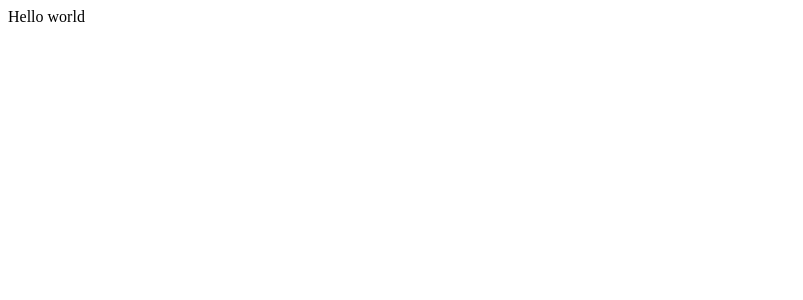
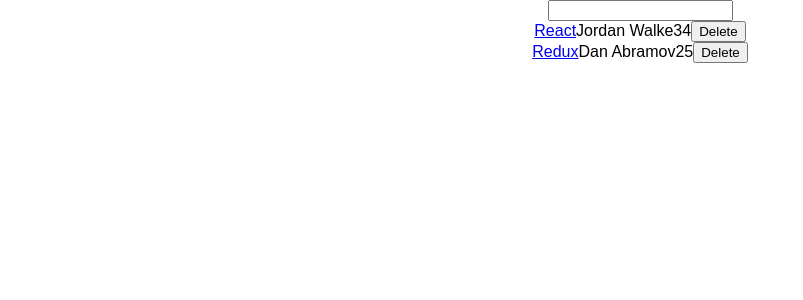
Before and after one commit to vladun13/Books_Library, a React (Create React App) app: page / in a window 1280 px wide. Shown: the top 300 px of the page, without its empty margins (0-803 px from the left). Built offline with nearby package versions, Linux system fonts and the light colour scheme.

Commit message:
second commit

```diff
--- /dev/null
+++ b/src/App.css
@@ -0,0 +1,28 @@
+.App {
+  text-align: center;
+}
+
+.App-logo {
+  animation: App-logo-spin infinite 20s linear;
+  height: 80px;
+}
+
+.App-header {
+  background-color: #222;
+  height: 150px;
+  padding: 20px;
+  color: white;
+}
+
+.App-title {
+  font-size: 1.5em;
+}
+
+.App-intro {
+  font-size: large;
+}
+
+@keyframes App-logo-spin {
+  from { transform: rotate(0deg); }
+  to { transform: rotate(360deg); }
+}
--- a/src/App.js
+++ b/src/App.js
@@ -1,5 +1,68 @@
-import React from 'react';
+import React, { Component } from 'react';
+import './App.css';
+import Table from './components/Table'
+import Search from './components/Search'
 
-const App = () => <div>Hello world</div>
+
+const list = [
+  {
+    title: 'React',
+    url: 'https:reactjs.org/',
+    author: 'Jordan Walke',
+    num_comments: 3,
+    points: 4,
+    objectID: 0,
+  },
+
+  {
+    title: 'Redux',
+    url: 'https:redux.js.org/',
+    author: 'Dan Abramov',
+    num_comments: 2,
+    points: 5,
+    objectID: 1,
+  },
+];
+
+class App extends Component {
+  constructor(props){
+    super(props);
+
+    this.state = {
+      list,
+      searchTerm: "",
+    };
+
+    this.onDismiss = this.onDismiss.bind(this);
+    this.onSearchChange = this.onSearchChange.bind(this);
+  }
+
+  onSearchChange(event){
+    this.setState({ searchTerm: event.target.value });
+  }
+
+  onDismiss(id) {
+    const isNotId = item => item.objectID !== id;
+    const updatedList = this.state.list.filter(isNotId);
+    this.setState({ list: updatedList });
+  }
+
+  render() {
+    const { searchTerm, list } = this.state;
+    return (
+      <div className="App">
+        <Search
+          value = {searchTerm}
+          onChange = {this.onSearchChange}
+        />
+        <Table
+          list = {list}
+          pattern = {searchTerm}
+          onDismiss = {this.onDismiss}
+        />
+      </div>
+    );
+  }
+}
 
 export default App;
--- /dev/null
+++ b/src/components/Search.jsx
@@ -0,0 +1,16 @@
+import React, { Component } from 'react';
+
+export default class Search extends Component {
+  render(){
+    const { value, onChange } = this.props;
+    return(
+        <form>
+          <input
+            type = "text"
+            value = {value}
+            onChange = {onChange}
+          />
+        </form>
+    );
+  }
+}
--- /dev/null
+++ b/src/components/Table.jsx
@@ -0,0 +1,32 @@
+import React, { Component } from 'react';
+
+export default class Table extends Component {
+  isSearched(searchTerm) {
+    return function (item) {
+      return item.title.toLowerCase().includes(searchTerm.toLowerCase());
+    }
+  }
+
+  render(){
+    const { list, pattern, onDismiss } = this.props;
+    return(
+      <div>
+        {list.filter(this.isSearched(pattern)).map(item =>
+          <div key={item.objectID}>
+            <span>
+                <a href={item.url}>{item.title}</a>
+            </span>
+            <span>{item.author}</span>
+            <span>{item.num_comments}</span>
+            <span>{item.points}</span>
+            <span>
+              <button onClick={() => onDismiss(item.objectID)} type="button">
+                Delete
+              </button>
+            </span>
+          </div>
+        )}
+      </div>
+      );
+    }
+  }
--- /dev/null
+++ b/src/index.css
@@ -0,0 +1,5 @@
+body {
+  margin: 0;
+  padding: 0;
+  font-family: sans-serif;
+}
--- a/src/index.js
+++ b/src/index.js
@@ -1,7 +1,11 @@
 import React from 'react';
 import ReactDOM from 'react-dom';
+import './index.css';
 import App from './App';
 import registerServiceWorker from './registerServiceWorker';
 
 ReactDOM.render(<App />, document.getElementById('root'));
 registerServiceWorker();
+if (module.hot) {
+	module.hot.accept();
+}
--- a/src/registerServiceWorker.js
+++ b/src/registerServiceWorker.js
@@ -1,4 +1,3 @@
-/* eslint-disable */
 // In production, we register a service worker to serve assets from local cache.
 
 // This lets the app load faster on subsequent visits in production, and gives
```
Also changed, not shown: src/logo.svg (added), 1 other file (tests, documents, lock files or other folders).
